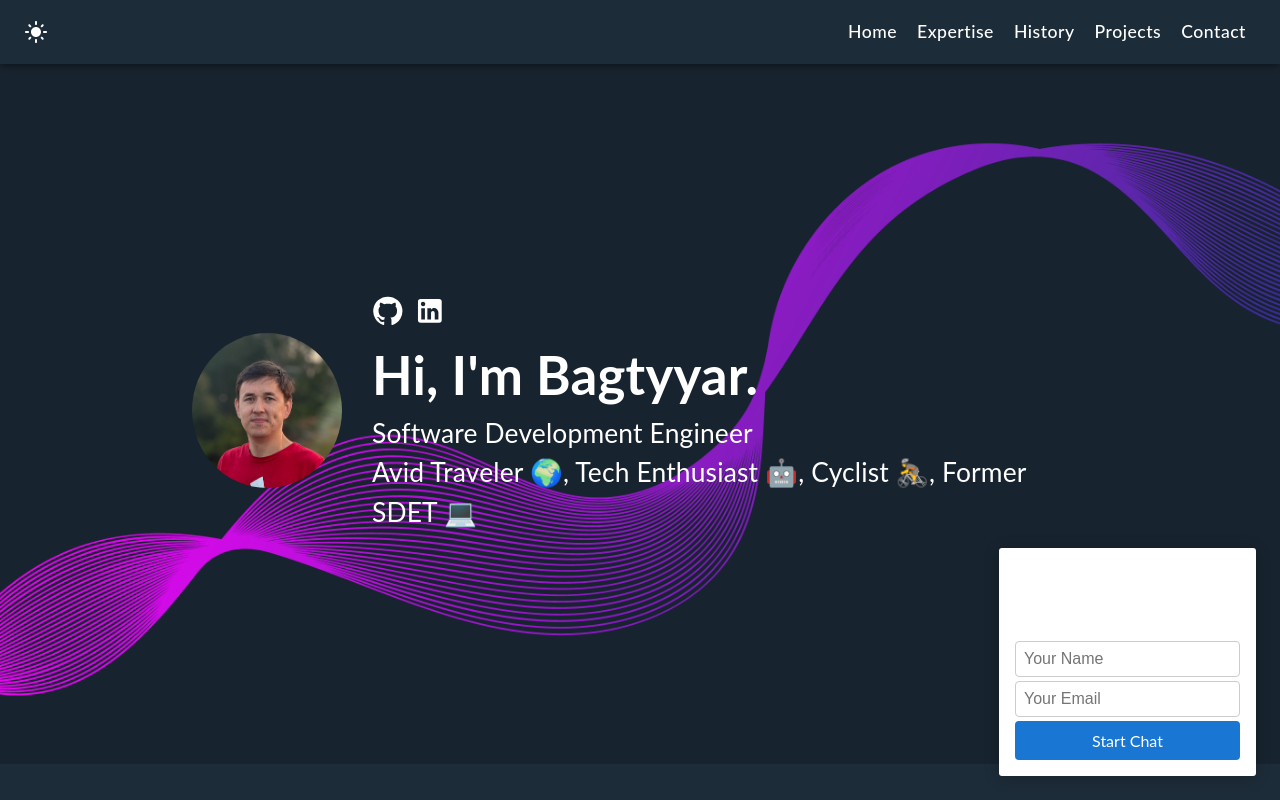
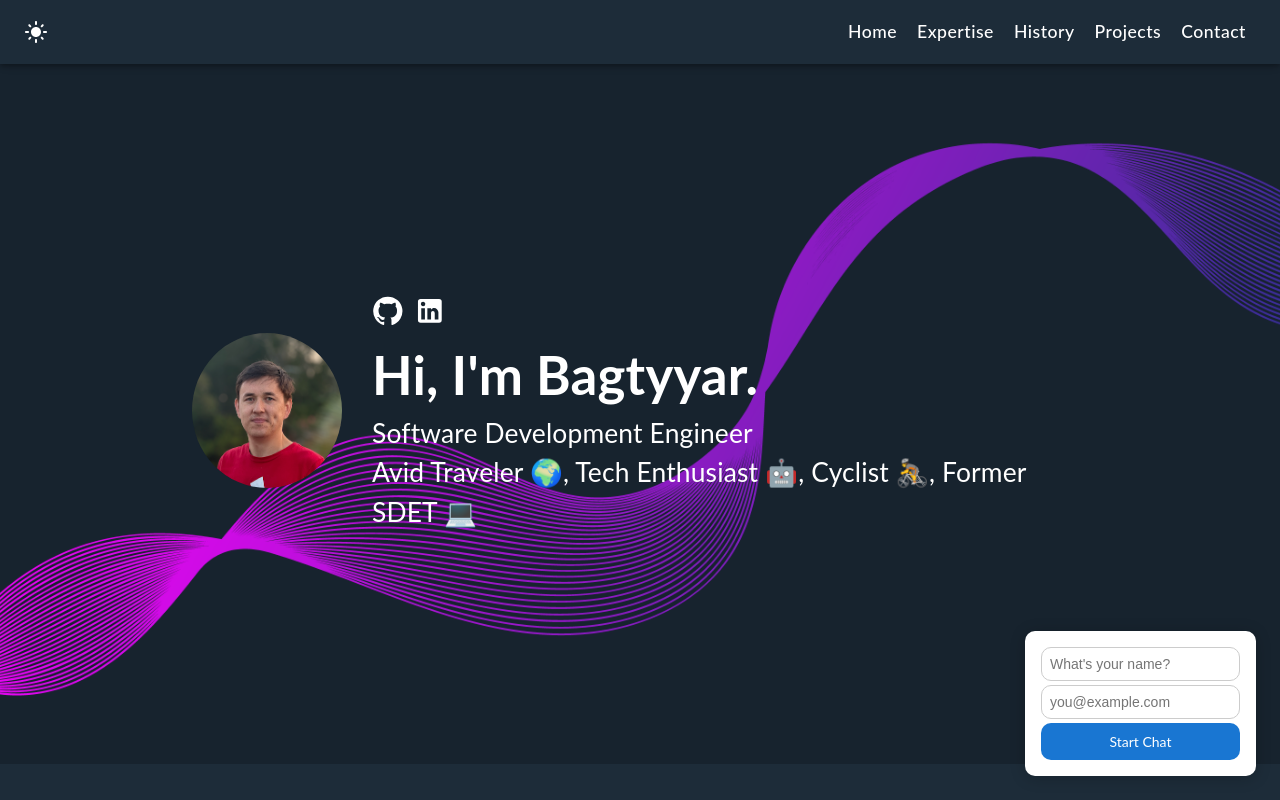
Before and after one commit to akyyev/portfolio, a React (Create React App) app: page / in a window 1280 px wide. Both pictures are taken after a click on the button "Toggle chatbot". Shown: the top 800 px of the page. Built offline with nearby package versions, Linux system fonts and the light colour scheme; what react-chatbot-kit would draw is missing.

Commit message:
refactor: update form placeholders and improve styling for consistency

```diff
--- a/src/components/ChatbotWidget.tsx
+++ b/src/components/ChatbotWidget.tsx
@@ -107,10 +107,9 @@ const ChatbotWidget: React.FC = () => {
 
           {showForm && !userInfo && (
             <form style={styles.form} onSubmit={handleFormSubmit}>
-              <h4>Start Chat</h4>
               <input
                 type="text"
-                placeholder="Your Name"
+                placeholder="What's your name?"
                 value={form.name}
                 onChange={(e) => setForm({ ...form, name: e.target.value })}
                 required
@@ -118,7 +117,7 @@ const ChatbotWidget: React.FC = () => {
               />
               <input
                 type="email"
-                placeholder="Your Email"
+                placeholder="you@example.com"
                 value={form.email}
                 onChange={(e) => setForm({ ...form, email: e.target.value })}
                 required
@@ -161,7 +160,7 @@ const styles = {
   form: {
     background: "#fff",
     padding: 16,
-    borderRadius: 3,
+    borderRadius: 10,
     boxShadow: "0 2px 16px rgba(0,0,0,0.2)",
     display: "flex",
     flexDirection: "column" as const,
@@ -170,17 +169,17 @@ const styles = {
   },
   input: {
     padding: 8,
-    borderRadius: 4,
+    borderRadius: 10,
     border: "1px solid #ccc",
-    fontSize: 16,
+    fontSize: 14,
   },
   startButton: {
     background: "#1976d2",
     color: "#fff",
     border: "none",
-    borderRadius: 4,
+    borderRadius: 10,
     padding: "10px 0",
-    fontSize: 16,
+    fontSize: 14,
     cursor: "pointer",
   },
   container: {
```
